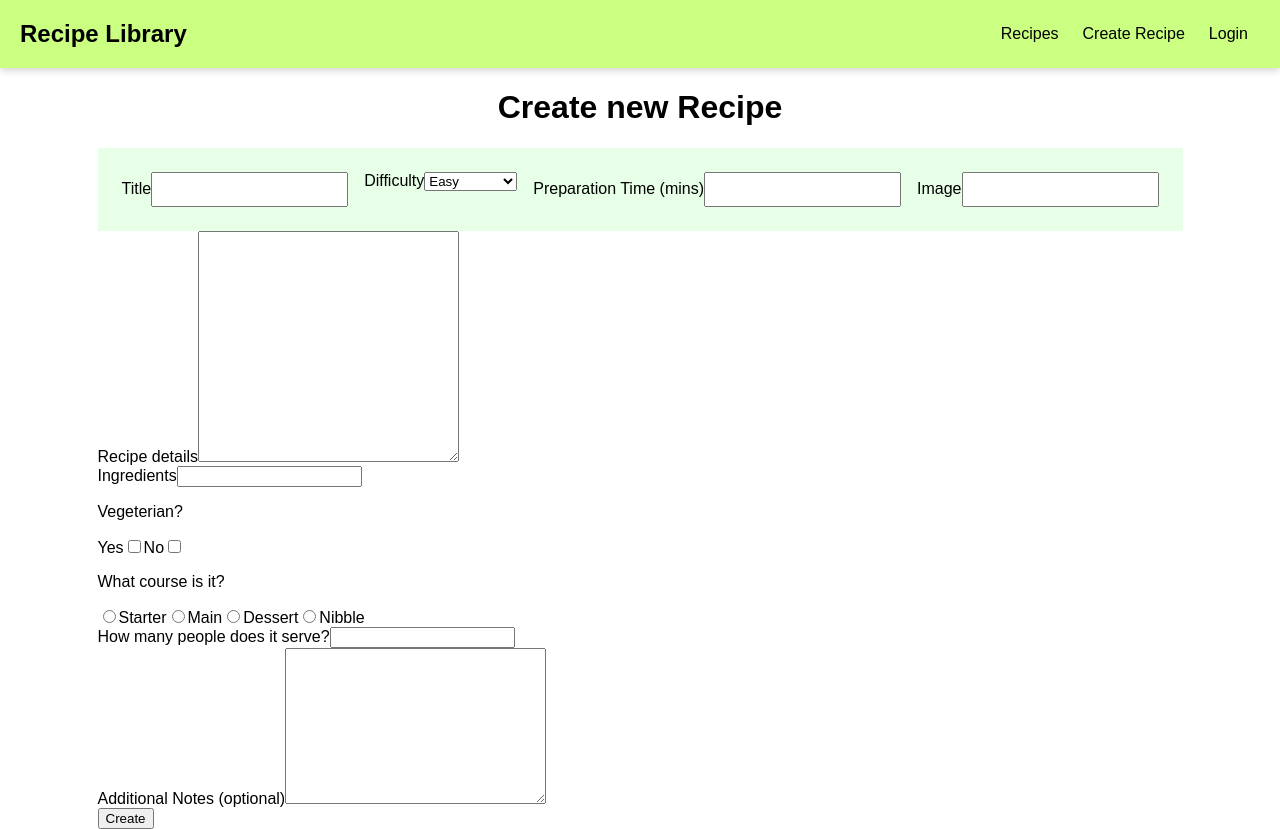
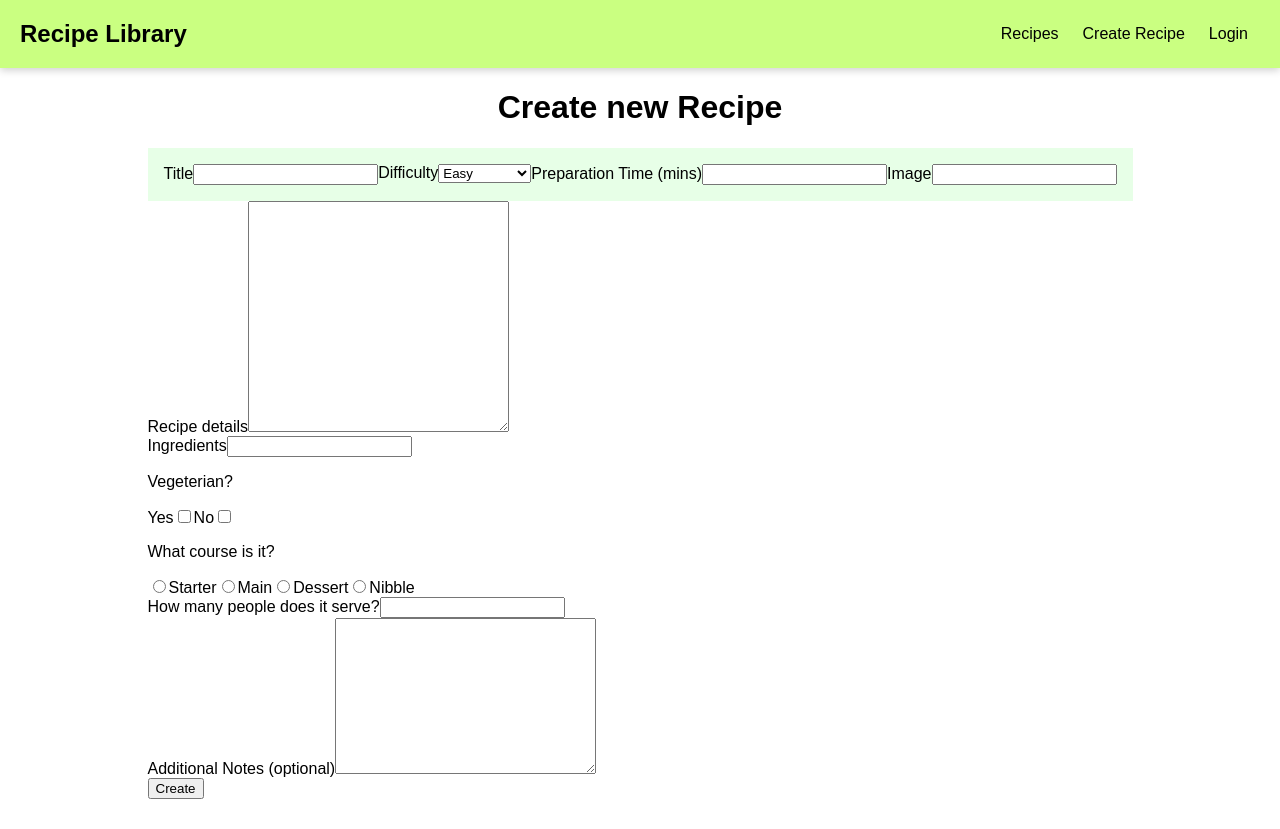
Before and after one commit to patchinator/food-test-app, a Next.js app: page /profile/create-recipe in a window 1280 px wide. After the commit the page ends 800 px from the top, so only its background shows below. Built offline with nearby package versions, Linux system fonts and the light colour scheme.

Commit message:
uninstalled bootstrap

```diff
--- a/components/Recipes/RecipeForm.js
+++ b/components/Recipes/RecipeForm.js
@@ -72,8 +72,11 @@ const RecipeForm = (props) => {
                 name="difficulty"
                 id="difficulty"
                 ref={difficultyInputRef}
+                className="pt-2"
               >
-                <option value="easy">Easy</option>
+                <option selected value="easy">
+                  Easy
+                </option>
                 <option value="moderate">Moderate</option>
                 <option value="challenging">Challenging</option>
               </select>
--- a/components/Recipes/RecipeForm.module.scss
+++ b/components/Recipes/RecipeForm.module.scss
@@ -14,19 +14,19 @@
 
       .create_recipe_top {
         background: rgb(231, 255, 231);
+        display: flex;
         padding: 1rem;
-        display: flex;
 
-        .recipe_title,
-        .recipe_prep,
-        .recipe_difficulty,
-        .recipe_image {
-          padding: 0.5rem;
+        //     .recipe_title,
+        //     .recipe_prep,
+        //     .recipe_difficulty,
+        //     .recipe_image {
+        //       padding: 0.5rem;
 
-          input {
-            padding: 0.5rem;
-          }
-        }
+        //       input {
+        //         padding: 0.5rem;
+        //       }
+        //     }
       }
     }
   }
--- a/package.json
+++ b/package.json
@@ -14,7 +14,6 @@
     "@fortawesome/free-solid-svg-icons": "^5.15.4",
     "@fortawesome/react-fontawesome": "^0.1.15",
     "@fortawesome/react-native-fontawesome": "^0.2.7",
-    "bootstrap": "^5.1.3",
     "framer-motion": "^4.1.17",
     "next": "11.1.2",
     "react": "17.0.2",
```
Also changed, not shown: 2 other files (tests, documents, lock files or other folders).
